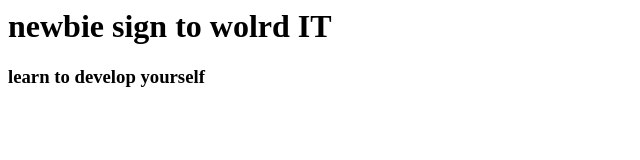
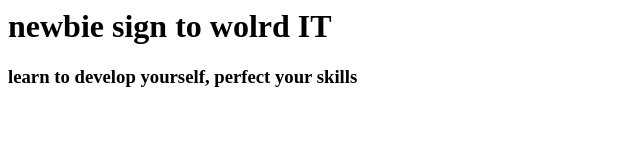
Before and after one commit to HDA-Tranform/Std-Git-20-, a plain HTML site: page index.html in a window 1280 px wide. Shown: the whole page, without its empty margins (0-640 px from the left). Drawn offline with Linux system fonts and the light colour scheme.

Commit message:
Update index.html

```diff
--- a/index.html
+++ b/index.html
@@ -1,3 +1,3 @@
 <h1>newbie sign to wolrd IT</h1>
 
-<h3>learn to develop yourself</h3>
+<h3>learn to develop yourself, perfect your skills</h3>
```
